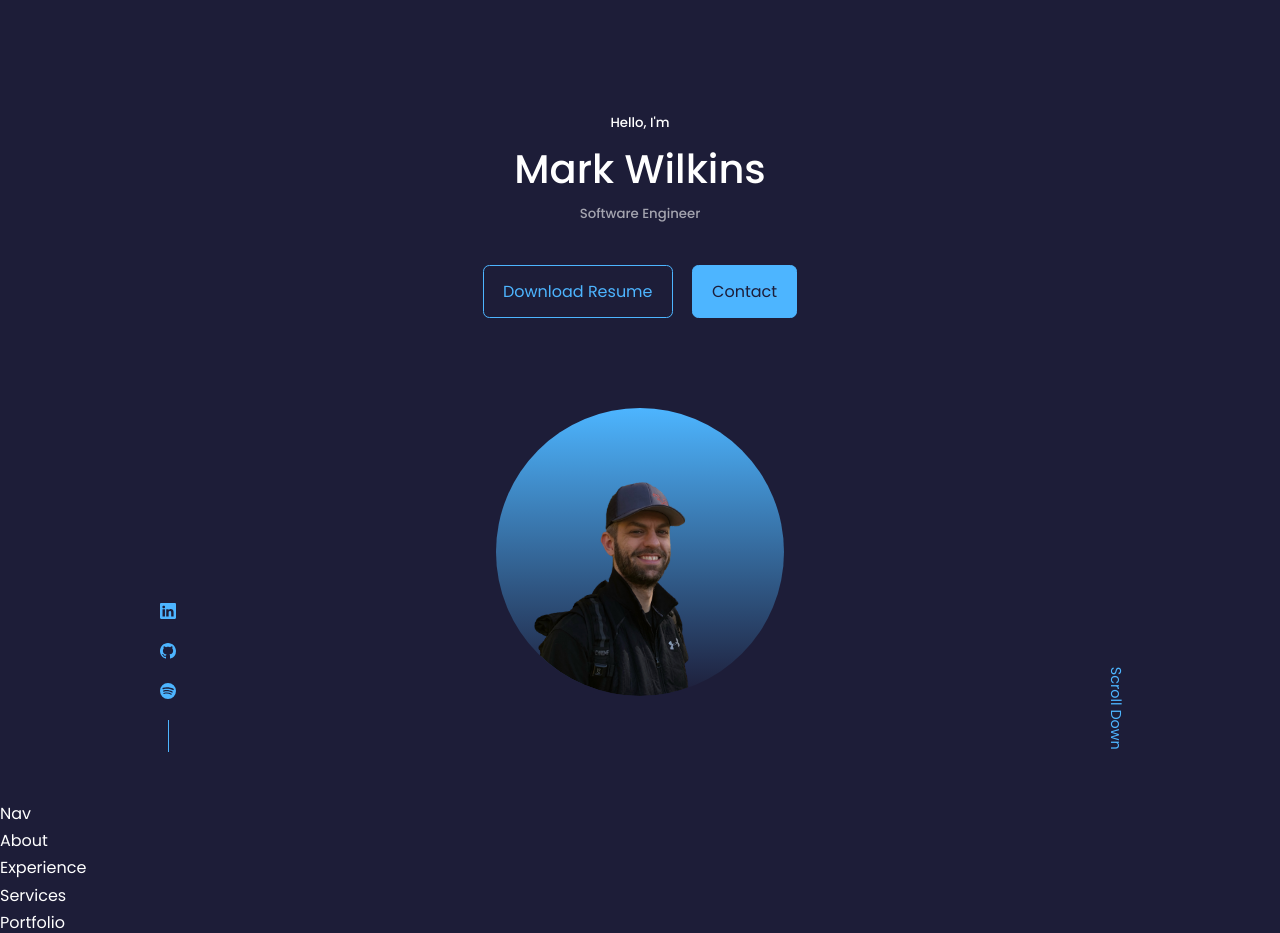
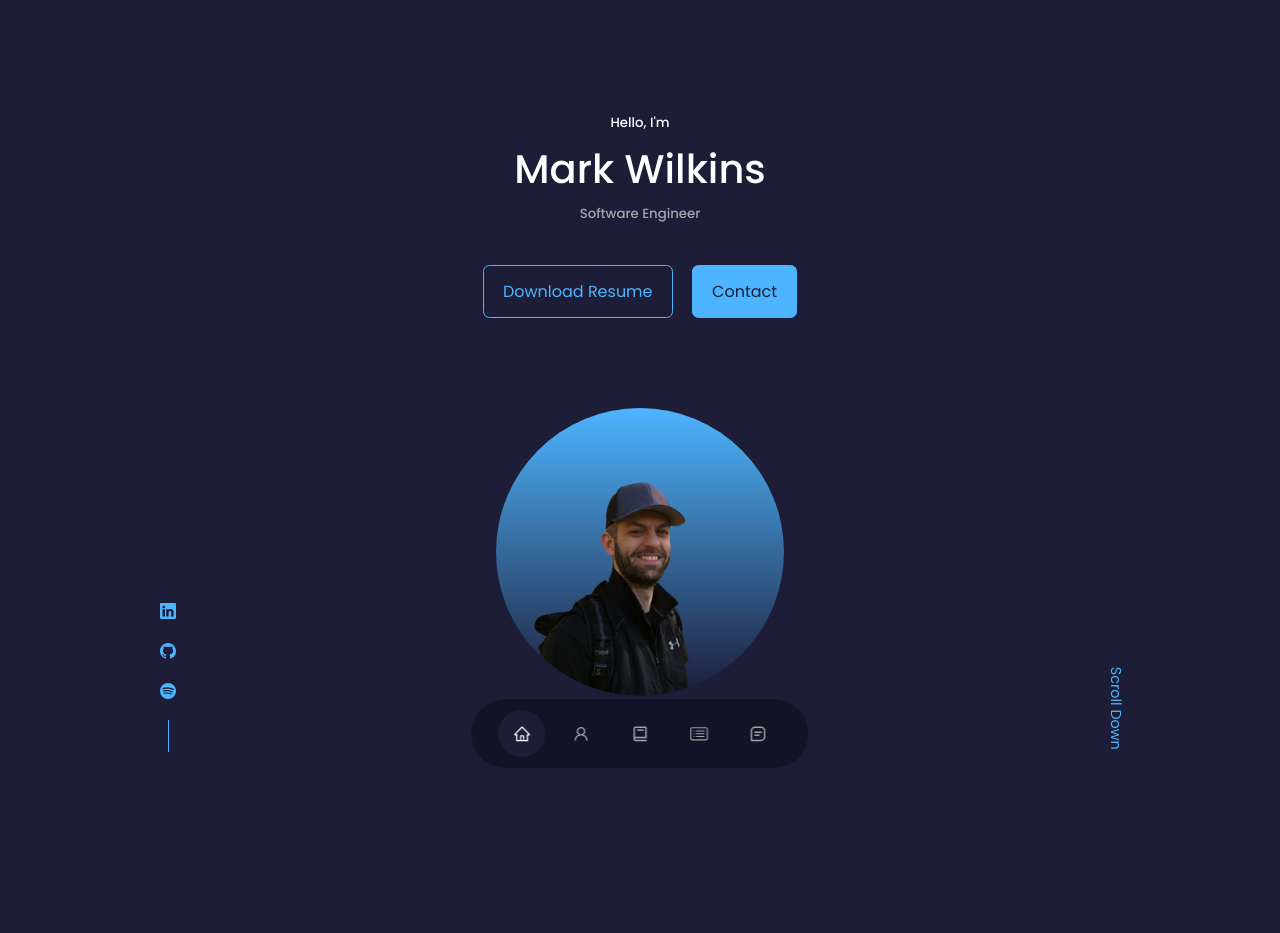
Before and after one commit to mwilkins74/portfolio, a React (Create React App) app: page / in a window 1280 px wide. Shown: the top 933 px of the page. Built offline with nearby package versions, Linux system fonts and the light colour scheme.

Commit message:
Nav Component

```diff
--- a/src/components/about/About.jsx
+++ b/src/components/about/About.jsx
@@ -3,7 +3,7 @@ import './About.css'
 
 const About = () => {
   return (
-    <div>About</div>
+    <section id='about'>About</section>
   )
 }
 
--- a/src/components/contact/Contact.jsx
+++ b/src/components/contact/Contact.jsx
@@ -3,7 +3,7 @@ import './Contact.css'
 
 const Contact = () => {
   return (
-    <div>Contact</div>
+    <section id='contact'>Contact</section>
   )
 }
 
--- a/src/components/experience/Experience.jsx
+++ b/src/components/experience/Experience.jsx
@@ -3,7 +3,7 @@ import './Experience.css'
 
 const Experience = () => {
   return (
-    <div>Experience</div>
+    <section id='experience'>Experience</section>
   )
 }
 
--- a/src/components/header/HeaderSocials.jsx
+++ b/src/components/header/HeaderSocials.jsx
@@ -1,16 +1,22 @@
-import React from 'react'
-import {BsLinkedin} from 'react-icons/bs'
-import {BsGithub} from 'react-icons/bs'
-import {BsSpotify} from 'react-icons/bs'
+import React from "react";
+import { BsLinkedin } from "react-icons/bs";
+import { BsGithub } from "react-icons/bs";
+import { BsSpotify } from "react-icons/bs";
 
 const HeaderSocials = () => {
   return (
-    <div className='header__socials'>
-      <a href='https://linkedin.com' target='_blank'><BsLinkedin /></a>
-      <a href='https://github.com' target='_blank'><BsGithub /></a>
-      <a href='https://spotifuy.com' target='_blank'><BsSpotify /></a>
+    <div className="header__socials">
+      <a href="https://linkedin.com" target="_blank" rel="noreferrer">
+        <BsLinkedin />
+      </a>
+      <a href="https://github.com" target="_blank" rel="noreferrer">
+        <BsGithub />
+      </a>
+      <a href="https://spotifuy.com" target="_blank" rel="noreferrer">
+        <BsSpotify />
+      </a>
     </div>
-  )
-}
+  );
+};
 
-export default HeaderSocials
+export default HeaderSocials;
--- a/src/components/nav/Nav.css
+++ b/src/components/nav/Nav.css
@@ -0,0 +1,33 @@
+nav {
+  background: rgba(0, 0, 0, 0.3);
+  width: max-content;
+  display: block;
+  padding: 0.7rem 1.7rem;
+  z-index: 2;
+  position: fixed;
+  left: 50%;
+  transform: translateX(-50%);
+  bottom: 2rem;
+  display: flex;
+  gap: 0.8rem;
+  border-radius: 3rem;
+  backdrop-filter: blur(15px);
+}
+
+nav a {
+  background: transparent;
+  padding: 0.9rem;
+  border-radius: 50%;
+  display: flex;
+  color: var(--color-light);
+  font-size: 1.1rem;
+}
+
+nav a:hover {
+  background: rgba(0, 0, 0, 0.3);
+}
+
+nav a.active {
+  background: var(--color-bg);
+  color: var(--color-white);
+}
--- a/src/components/nav/Nav.jsx
+++ b/src/components/nav/Nav.jsx
@@ -1,10 +1,50 @@
-import React from 'react'
-import './Nav.css'
+import React, { useState } from "react";
+import "./Nav.css";
+import { AiOutlineHome, AiOutlineUser } from "react-icons/ai";
+import { BiBook, BiMessageSquareDetail } from "react-icons/bi";
+import { BsCardList } from "react-icons/bs";
 
 const Nav = () => {
+  const [activeNav, setActiveNav] = useState("#");
   return (
-    <div>Nav</div>
-  )
-}
+    <nav>
+      <a
+        href="#"
+        onClick={() => setActiveNav("#")}
+        className={activeNav === "#" ? "active" : ""}
+      >
+        <AiOutlineHome />
+      </a>
+      <a
+        href="#about"
+        onClick={() => setActiveNav("#about")}
+        className={activeNav === "#about" ? "active" : ""}
+      >
+        <AiOutlineUser />
+      </a>
+      <a
+        href="#experience"
+        onClick={() => setActiveNav("#experience")}
+        className={activeNav === "#experience" ? "active" : ""}
+      >
+        <BiBook />
+      </a>
+      <a
+        href="#portfolio"
+        onClick={() => setActiveNav("#portfolio")}
+        className={activeNav === "#portfolio" ? "active" : ""}
+      >
+        <BsCardList />
+      </a>
+      <a
+        href="#contact"
+        onClick={() => setActiveNav("#contact")}
+        className={activeNav === "#contact" ? "active" : ""}
+      >
+        <BiMessageSquareDetail />
+      </a>
+    </nav>
+  );
+};
 
-export default Nav
+export default Nav;
--- a/src/components/portfolio/Portfolio.jsx
+++ b/src/components/portfolio/Portfolio.jsx
@@ -3,7 +3,7 @@ import './Portfolio.css'
 
 const Portfolio = () => {
   return (
-    <div>Portfolio</div>
+    <section id='portfolio'>Portfolio</section>
   )
 }
 
--- a/src/index.css
+++ b/src/index.css
@@ -59,6 +59,7 @@ h1 {
 
 section {
   margin-top: 8rem;
+  height: 100vh;
 }
 
 section > h2,
```
